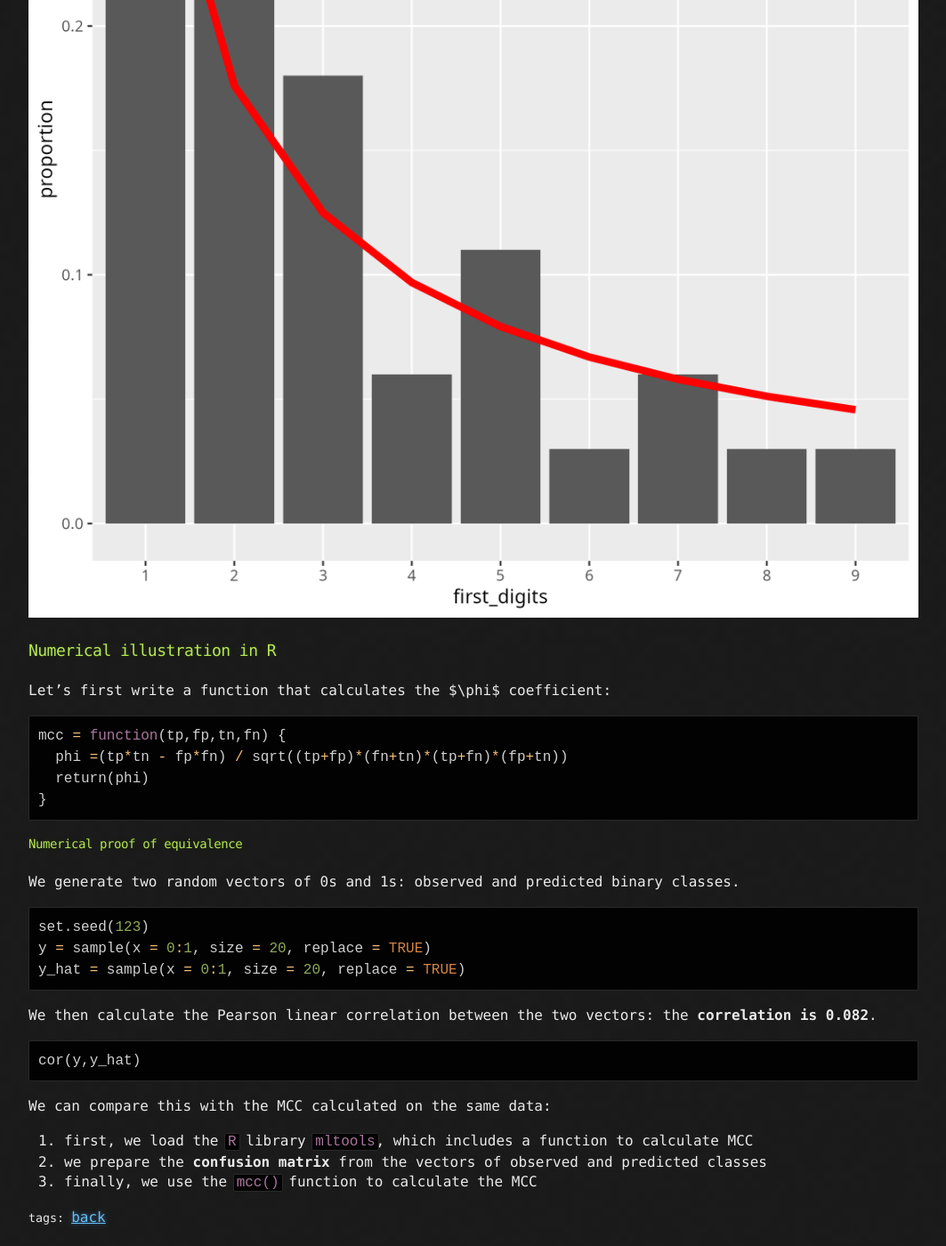
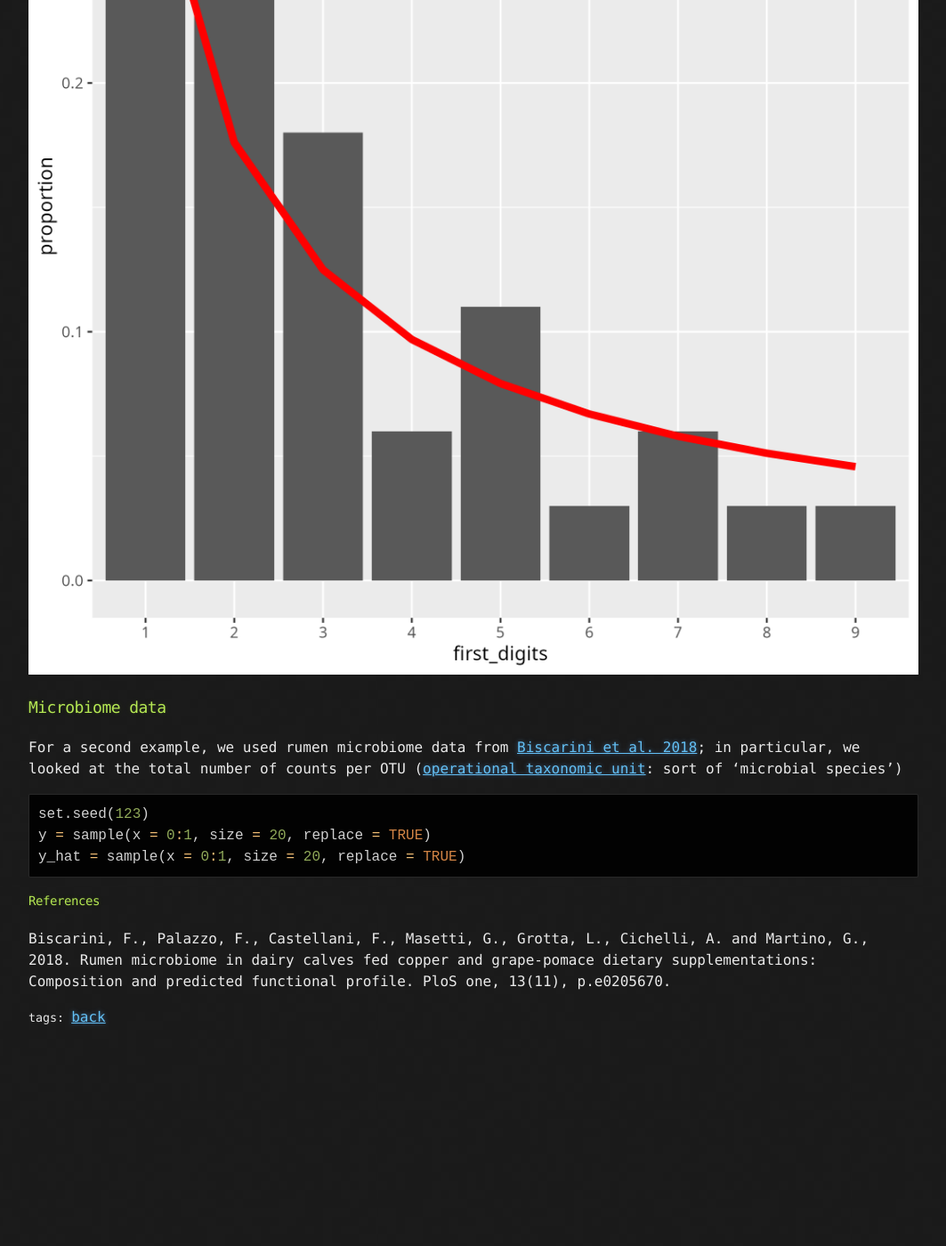
Before and after one commit to bioinformateachers/bioinformateachers.github.io, a Jekyll site: the page built from _posts/2026-11-04-benford.md, in a window 1280 px wide and 1400 px high, scrolled down 1664 px. Shown: the whole window at 89% size, without its empty margins (108-1171 px from the left). Built offline with Jekyll 4.4.1, drawn with Linux system fonts in a browser that asks for light colours; formulas are drawn with MathJax 3; after the commit the page ends 2839 px from its top, so only the background shows below that; some of the changed text lies outside the part shown.

Commit message:
draft of microbiome example

````diff
--- a/_posts/2026-11-04-benford.md
+++ b/_posts/2026-11-04-benford.md
@@ -48,23 +48,14 @@ and from the [Plant DNA C-values Database](https://cvalues.science.kew.org/); be
 | *Triticum aestivum* | plant | 1.6e+10 |
 | ... | ... | $\ldots$ |
 
+In the plot below, we see the observed proportions of first digits (gray bars) and the theoretical expectations from Benford's law (red curve):
+
 ![genome-size](/img/genome_size.png)
 
-### Numerical illustration in R
+### Microbiome data
 
-Let's first write a function that calculates the $\phi$ coefficient:
-
-```r
-mcc = function(tp,fp,tn,fn) {
-  phi =(tp*tn - fp*fn) / sqrt((tp+fp)*(fn+tn)*(tp+fn)*(fp+tn))
-  return(phi)
-}
-```
-
-
-#### Numerical proof of equivalence
-
-We generate two random vectors of 0s and 1s: observed and predicted binary classes.
+For a second example, we used rumen microbiome data from [Biscarini et al. 2018](https://journals.plos.org/plosone/article?id=10.1371/journal.pone.0205670);
+in particular, we looked at the total number of counts per OTU ([operational taxonomic unit](https://en.wikipedia.org/wiki/Operational_taxonomic_unit): sort of 'microbial species')
 
 ```r
 set.seed(123)
@@ -72,14 +63,6 @@ y = sample(x = 0:1, size = 20, replace = TRUE)
 y_hat = sample(x = 0:1, size = 20, replace = TRUE)
 ```
 
-We then calculate the Pearson linear correlation between the two vectors: the **correlation is 0.082**.
+#### References
 
-```r
-cor(y,y_hat)
-```
-
-We can compare this with the MCC calculated on the same data:
-
-1. first, we load the `R` library `mltools`, which includes a function to calculate MCC
-2. we prepare the **confusion matrix** from the vectors of observed and predicted classes
-3. finally, we use the `mcc()` function to calculate the MCC
+Biscarini, F., Palazzo, F., Castellani, F., Masetti, G., Grotta, L., Cichelli, A. and Martino, G., 2018. Rumen microbiome in dairy calves fed copper and grape-pomace dietary supplementations: Composition and predicted functional profile. PloS one, 13(11), p.e0205670.
````
Also changed, not shown: img/otu_counts.png (added).
